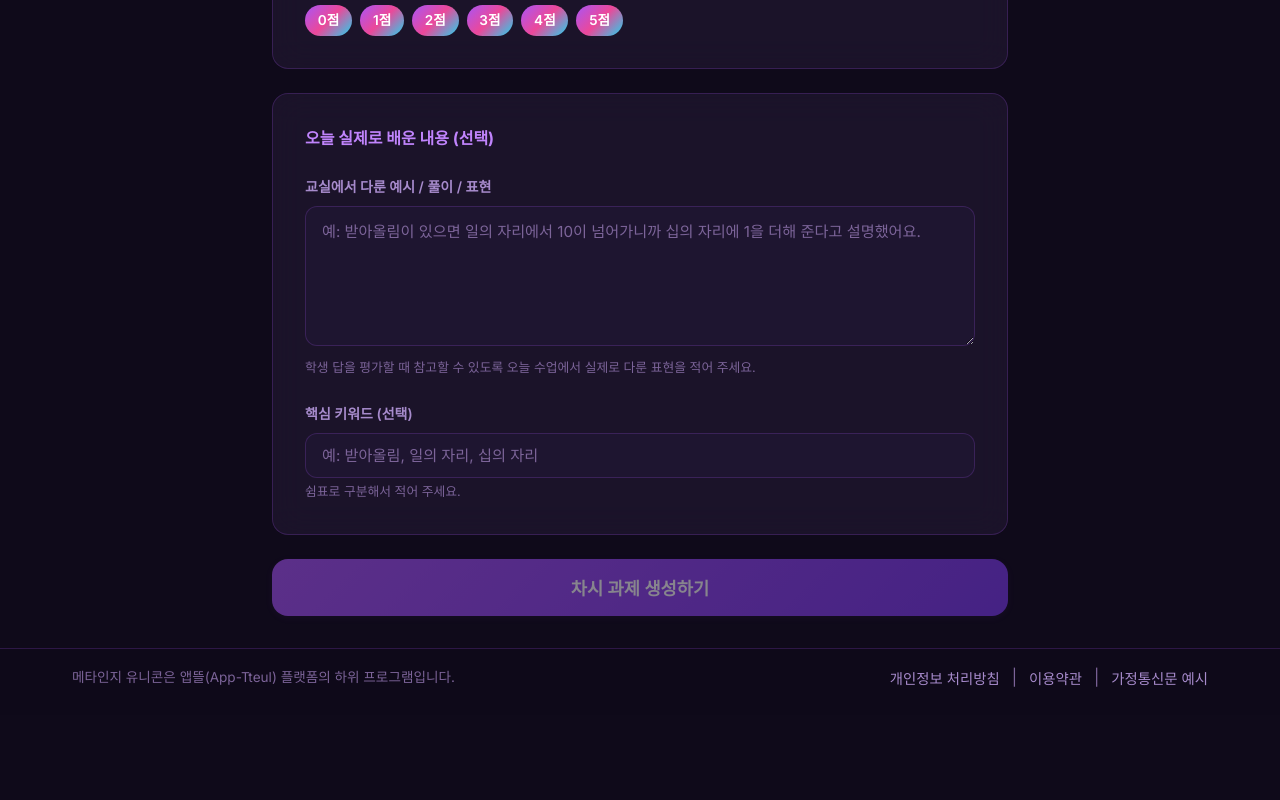
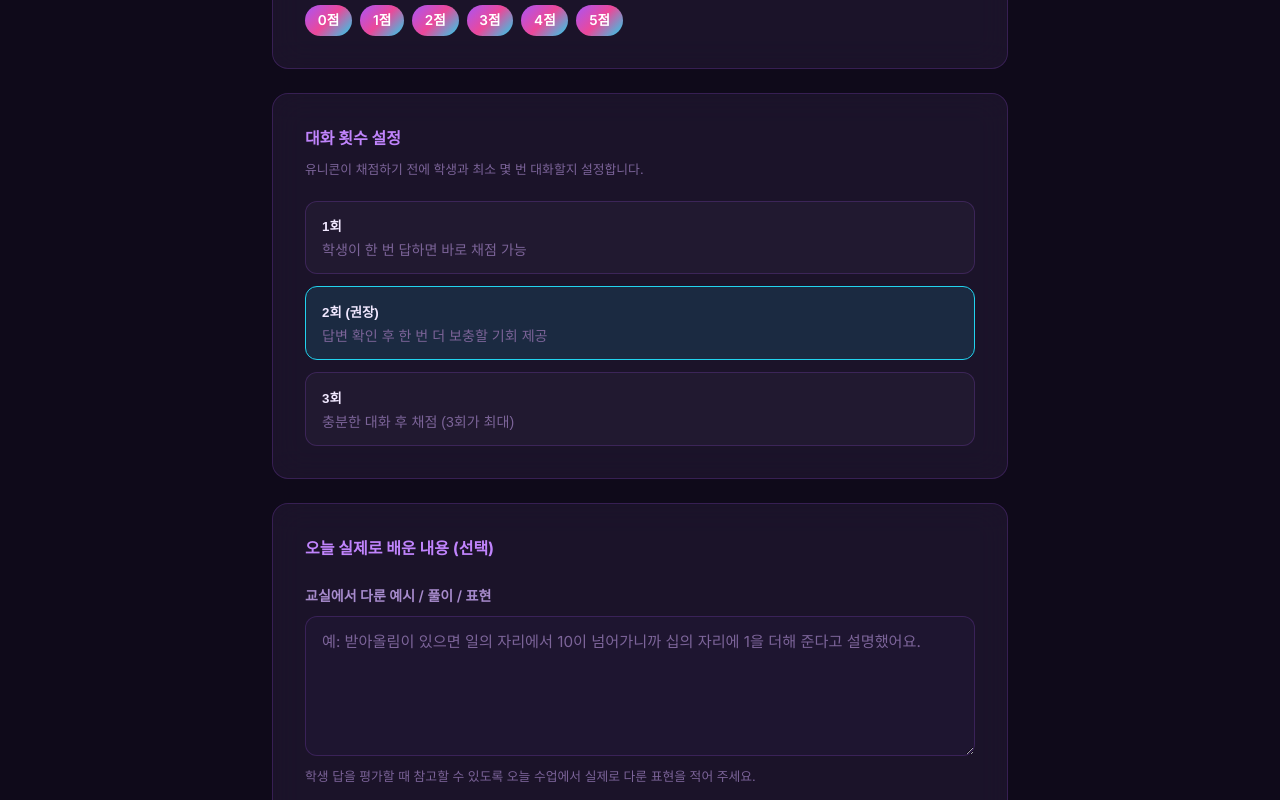
Before and after one commit to starrylifee/metacog-unicorn, a Next.js app: page /teacher/assignments/new in a window 1280 px wide. Shown: the part 1340-2140 px from the top of the page. Before the commit the page ends 2055 px from the top, so only its background shows below. Built offline with nearby package versions, Linux system fonts and the light colour scheme; no server answers; sample sign-in values are in the browser's storage.

Commit message:
유니콘 말 횟수 고정

```diff
--- a/src/app/api/chat/route.js
+++ b/src/app/api/chat/route.js
@@ -51,7 +51,7 @@ function buildScoringStyleGuidance(scoreOptions, scoringStyle) {
 }
 
 function buildSystemPrompt(assignment, options = {}) {
-  const { shouldForceFinish = false } = options;
+  const { shouldForceFinish = false, allowFinish = true } = options;
   const keywords = (assignment.keywords || []).join(', ');
   const scoreOptions = getAssignmentScoreOptions(assignment);
   const maxScore = getAssignmentMaxScore(assignment);
@@ -102,7 +102,7 @@ ${buildScoringStyleGuidance(scoreOptions, scoringStyle)}
 - HIGHER_SCORE_TIP에는 막연한 조언 말고, 학생이 실제로 어떤 내용을 더 말했어야 하는지 써.
 - HIGHER_SCORE_TIP도 오늘 수업 범위를 벗어나면 안 돼.
 - 학생이 "모르겠어"처럼 짧게 답해도 남은 내용으로 평가하고 마무리해.
-- ${shouldForceFinish ? '이번 응답은 마지막 응답이야. 질문하지 말고 바로 마무리해.' : '학생이 충분히 설명했거나 턴이 거의 다 찼다면 더 캐묻지 말고 종료해.'}`;
+- ${shouldForceFinish ? '이번 응답은 마지막 응답이야. 질문하지 말고 바로 마무리해.' : allowFinish ? '학생이 충분히 설명했거나 턴이 거의 다 찼다면 더 캐묻지 말고 종료해.' : `아직 학생 답변이 충분히 쌓이지 않았어. [SCORE], [FEEDBACK], [HIGHER_SCORE_TIP] 태그를 절대 사용하지 말고, 핵심이 부족한 부분을 한두 가지만 짧게 더 물어봐.`}`;
 }
 
 function extractTaggedValue(text, tagName) {
@@ -272,7 +272,11 @@ export async function POST(request) {
     const existingMessages = Array.isArray(conversation.messages) ? conversation.messages : [];
     const studentTurnCount =
       existingMessages.filter((message) => message.role === 'student').length + 1;
+    const minTurns = Number.isInteger(assignment.minTurns) && assignment.minTurns >= 1
+      ? assignment.minTurns
+      : 2;
     const shouldForceFinish = studentTurnCount >= MAX_STUDENT_TURNS;
+    const allowFinish = studentTurnCount >= minTurns;
 
     const conversationMessages = [
       ...existingMessages.map((message) => ({
@@ -285,13 +289,24 @@ export async function POST(request) {
     let parsedReply = extractCompletionData(
       await createChatReply(
         [
-          { role: 'system', content: buildSystemPrompt(assignment, { shouldForceFinish }) },
+          { role: 'system', content: buildSystemPrompt(assignment, { shouldForceFinish, allowFinish }) },
           ...conversationMessages,
         ],
         { temperature: shouldForceFinish ? 0.35 : 0.7, maxTokens: 650 }
       ),
       assignment
     );
+
+    // 서버 사이드 가드: 최소 턴 미달 시 AI가 멋대로 종료하는 것을 차단
+    if (parsedReply.finished && !allowFinish) {
+      parsedReply = {
+        finished: false,
+        score: null,
+        feedback: null,
+        higherScoreTip: null,
+        reply: parsedReply.reply || '조금 더 설명해 줄 수 있어? 어떤 부분이 특히 중요했는지 알려줘.',
+      };
+    }
 
     if (shouldForceFinish && !parsedReply.finished) {
       const forcedFinalReply = await createForcedFinalReply(assignment, conversationMessages);
--- a/src/app/api/teacher/assignments/route.js
+++ b/src/app/api/teacher/assignments/route.js
@@ -74,7 +74,10 @@ export async function POST(request) {
       standards = [],
       scoreOptions = DEFAULT_SCORE_OPTIONS,
       scoringStyle = DEFAULT_SCORING_STYLE,
+      minTurns = 2,
     } = await request.json();
+
+    const normalizedMinTurns = Math.min(5, Math.max(1, Number.isInteger(Number(minTurns)) ? Number(minTurns) : 2));
 
     if (!title.trim() || !content.trim()) {
       return NextResponse.json(
@@ -109,6 +112,7 @@ export async function POST(request) {
       scoreOptions: validatedScoreOptions.scoreOptions,
       maxScore: validatedScoreOptions.maxScore,
       scoringStyle: normalizeScoringStyle(scoringStyle),
+      minTurns: normalizedMinTurns,
       isActive: true,
       createdAt: FieldValue.serverTimestamp(),
       updatedAt: FieldValue.serverTimestamp(),
--- a/src/app/teacher/assignments/new/page.js
+++ b/src/app/teacher/assignments/new/page.js
@@ -60,6 +60,7 @@ export default function NewAssignment() {
     keywords: '',
     scoreOptionsInput: formatScoreOptions(DEFAULT_SCORE_OPTIONS),
     scoringStyle: DEFAULT_SCORING_STYLE,
+    minTurns: 2,
   });
 
   useEffect(() => {
@@ -201,6 +202,7 @@ export default function NewAssignment() {
         standards: [selectedUnit, selectedLesson],
         scoreOptions: parsedScoreOptions.scoreOptions,
         scoringStyle: form.scoringStyle,
+        minTurns: form.minTurns,
       });
 
       setCreated({
@@ -515,6 +517,43 @@ export default function NewAssignment() {
           </div>
 
           <div className="card-glass" style={{ marginBottom: '1.5rem' }}>
+            <h3 style={{ marginBottom: '0.5rem', fontSize: '1rem', color: 'var(--purple-light)' }}>
+              대화 횟수 설정
+            </h3>
+            <p className="form-hint" style={{ marginBottom: '1.25rem' }}>
+              유니콘이 채점하기 전에 학생과 최소 몇 번 대화할지 설정합니다.
+            </p>
+            <div style={{ display: 'grid', gap: '0.75rem' }}>
+              {[
+                { value: 1, label: '1회', desc: '학생이 한 번 답하면 바로 채점 가능' },
+                { value: 2, label: '2회 (권장)', desc: '답변 확인 후 한 번 더 보충할 기회 제공' },
+                { value: 3, label: '3회', desc: '충분한 대화 후 채점 (3회가 최대)' },
+              ].map((option) => {
+                const isSelected = form.minTurns === option.value;
+                return (
+                  <button
+                    key={option.value}
+                    type="button"
+                    onClick={() => setForm((prev) => ({ ...prev, minTurns: option.value }))}
+                    style={{
+                      textAlign: 'left',
+                      padding: '0.9rem 1rem',
+                      borderRadius: 'var(--radius-md)',
+                      border: `1px solid ${isSelected ? 'var(--cyan-primary)' : 'var(--border-color)'}`,
+                      background: isSelected ? 'rgba(34, 211, 238, 0.12)' : 'rgba(255, 255, 255, 0.03)',
+                      color: 'var(--text-primary)',
+                      cursor: 'pointer',
+                    }}
+                  >
+                    <div style={{ fontWeight: 700, marginBottom: '0.25rem' }}>{option.label}</div>
+                    <div style={{ fontSize: '0.88rem', color: 'var(--text-muted)' }}>{option.desc}</div>
+                  </button>
+                );
+              })}
+            </div>
+          </div>
+
+          <div className="card-glass" style={{ marginBottom: '1.5rem' }}>
             <h3 style={{ marginBottom: '1.5rem', fontSize: '1rem', color: 'var(--purple-light)' }}>
               오늘 실제로 배운 내용 (선택)
             </h3>
```
